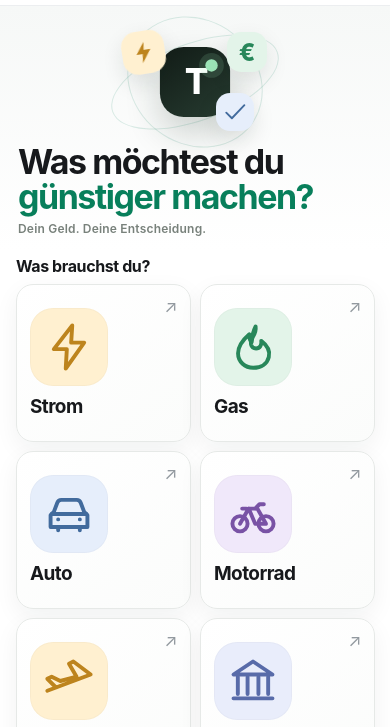
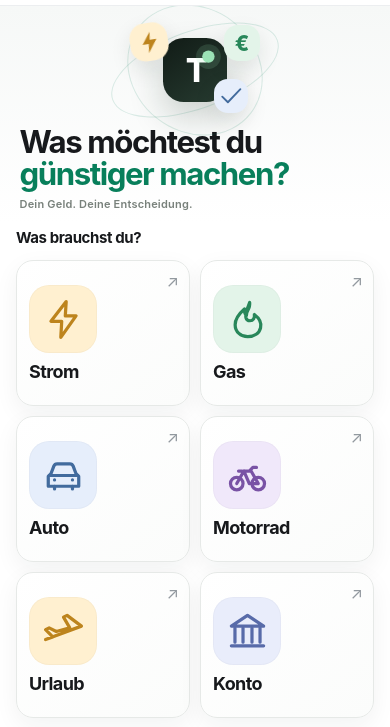
Before and after one commit to KIBruder/tarifklar, a plain HTML site: page index.html in a window 390 px wide. Shown: the part 50-777 px from the top of the page. Drawn offline with Linux system fonts and the light colour scheme.

Commit message:
Compact iPhone homepage categories while retaining large pictograms

```diff
--- a/styles.css
+++ b/styles.css
@@ -542,3 +542,42 @@ a.compare-card:active{transform:scale(.975);box-shadow:0 3px 10px rgba(20,40,28,
  .faq-section details{padding:17px 38px 17px 0}
  .faq-section summary:after{right:0}
 }
+
+
+/* iPhone viewport correction v7: compact category tiles, keep pictograms prominent */
+@media screen and (max-width:680px){
+  .comparison-section .comparison-grid{grid-template-columns:repeat(2,minmax(0,1fr))!important;gap:10px!important;margin-top:14px!important}
+  .comparison-section .comparison-grid .compare-card{
+    box-sizing:border-box!important;min-height:146px!important;height:146px!important;
+    padding:12px!important;border-radius:17px!important;gap:0!important;
+  }
+  .comparison-section .comparison-grid .compare-card .card-icon{
+    box-sizing:border-box!important;width:68px!important;height:68px!important;
+    min-width:68px!important;max-width:68px!important;flex:0 0 68px!important;
+    border-radius:20px!important;margin:0 0 9px!important;
+  }
+  .comparison-section .comparison-grid .compare-card .card-icon svg{
+    width:43px!important;height:43px!important;max-width:43px!important;max-height:43px!important;
+  }
+  .comparison-section .comparison-grid .compare-card .tile-title,
+  .comparison-section .comparison-grid .compare-card h3{font-size:18px!important;line-height:1.1!important;margin:0!important}
+  .comparison-section .comparison-grid .compare-card .tile-arrow{right:10px!important;top:10px!important;font-size:16px!important}
+  .hero-compact{padding:14px 5% 12px!important}
+  .hero-visual{width:138px!important;height:100px!important;margin-bottom:4px!important}
+  .hero-core{width:62px!important;height:62px!important;border-radius:20px!important}
+  .core-mark{font-size:31px!important}
+  .hero-float-bolt{width:38px!important;height:38px!important;left:4px!important;top:8px!important}
+  .hero-float-euro{width:36px!important;height:36px!important;right:4px!important;top:6px!important;font-size:21px!important}
+  .hero-float-check{width:34px!important;height:34px!important;right:16px!important;bottom:0!important}
+  .hero-compact h1{font-size:clamp(30px,8vw,36px)!important;line-height:1.02!important;margin:7px 0 6px!important}
+  .hero-subline{font-size:11px!important;margin-top:3px!important}
+  .comparison-section{padding-top:6px!important}
+  .section-heading{margin-bottom:7px!important}
+  .section-heading h2{font-size:15px!important}
+  .quick-cost{margin-top:12px!important}
+}
+@media screen and (max-width:380px){
+  .comparison-section .comparison-grid .compare-card{height:138px!important;min-height:138px!important}
+  .comparison-section .comparison-grid .compare-card .card-icon{width:62px!important;height:62px!important;min-width:62px!important;max-width:62px!important;flex-basis:62px!important}
+  .comparison-section .comparison-grid .compare-card .card-icon svg{width:39px!important;height:39px!important}
+}
```
